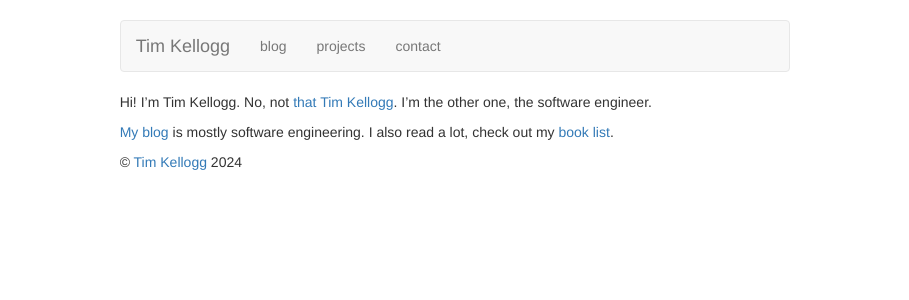
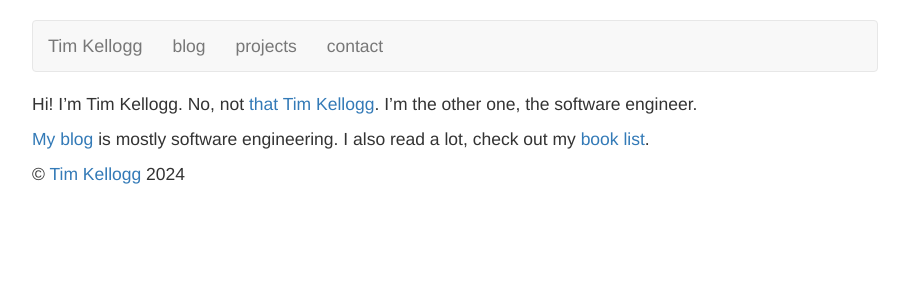
Before and after one commit to tkellogg/tkellogg.github.com, a Jekyll site: the page built from index.markdown, in a window 1280 px wide. Shown: the top 300 px of the page, without its empty margins (185-1094 px from the left). Built offline with Jekyll 4.4.1, drawn with Linux system fonts in a browser that asks for light colours.

Commit message:
larger font

```diff
--- a/css/screen.css
+++ b/css/screen.css
@@ -37,6 +37,9 @@ h3 {
 }
 div#related {
 	margin-top: 6rem;
+}
+div {
+  font-size: 1.75rem;
 }
 code {
 	color: #000000;
```
